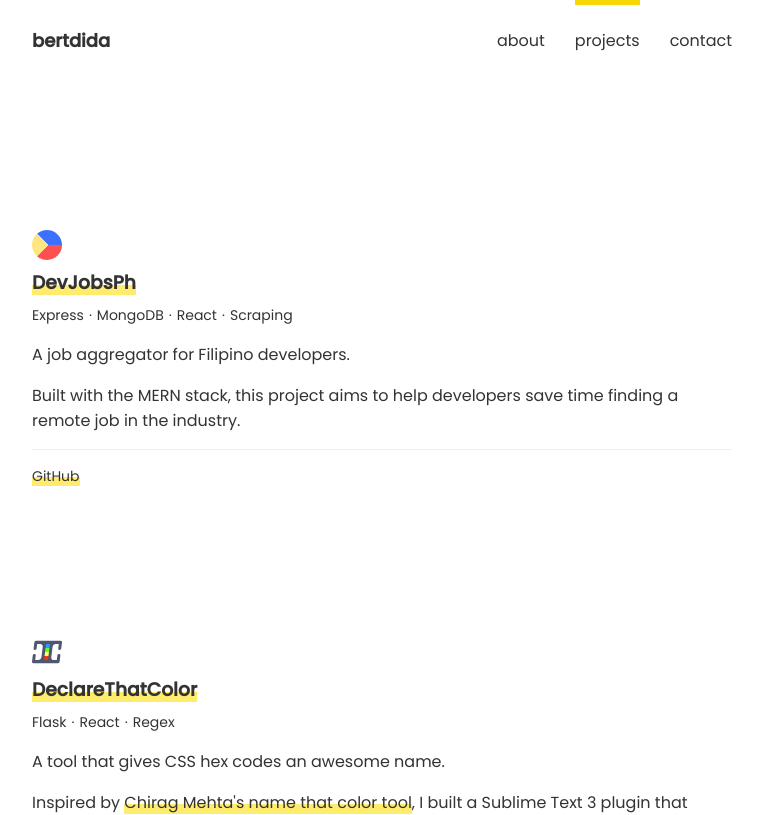
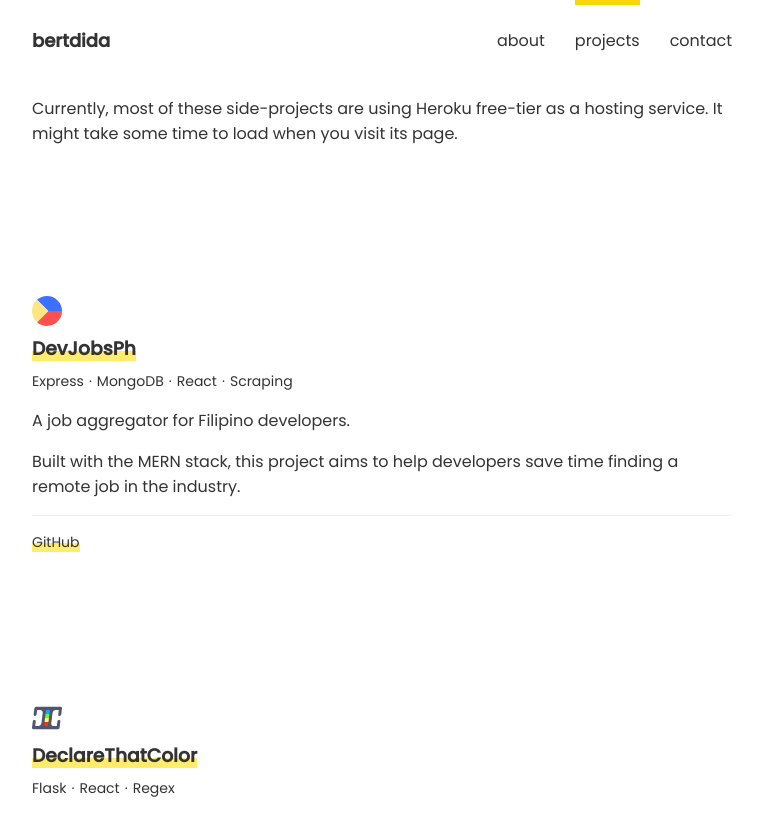
Before and after one commit to bertdida/bertdida.github.io, a React (Create React App) app: page /projects in a window 1280 px wide. Shown: the top 815 px of the page, without its empty margins (258-1021 px from the left). Built offline with nearby package versions, Linux system fonts and the light colour scheme.

Commit message:
Add disclaimer text, refactor markup and css

```diff
--- a/src/pages/projects/Projects.js
+++ b/src/pages/projects/Projects.js
@@ -11,6 +11,12 @@
       </Helmet>
 
       <section className="projects">
+        <p>
+          Currently, most of these side-projects are using Heroku free-tier as a
+          hosting service. It might take some time to load when you visit its
+          page.
+        </p>
+
         <ul className="projects__list">
           {projects.map((project, index) => (
             <li className="projects__listItem" key={index}>
@@ -29,42 +35,25 @@
   return (
     <div className="project">
       <div className="project__logo">{logo}</div>
-      <div className="project__spacer project__spacer--sm" />
 
       {title}
-      <div className="project__spacer project__spacer--sm" />
-
-      <ProjectTags tags={tags} />
-      <div className="project__spacer" />
+      <HorizontalList items={tags} />
 
       {description}
       <div className="project__divider" />
-
-      <ProjectLinks links={links} />
+      <HorizontalList items={links} />
     </div>
   );
 }
 
-function ProjectTags({ tags }) {
+function HorizontalList({ items }) {
   return (
-    <ul className="tags">
-      {tags.map((tag, index) => (
-        <li className="tags__item" key={index}>
-          {tag}
+    <ul className="horizontalList">
+      {items.map((item, index) => (
+        <li className="horizontalList__item" key={index}>
+          {item}
         </li>
       ))}
     </ul>
   );
 }
-
-function ProjectLinks({ links }) {
-  return (
-    <ul className="links">
-      {links.map((link, index) => (
-        <li className="links__item" key={index}>
-          {link}
-        </li>
-      ))}
-    </ul>
-  );
-}
--- a/src/pages/projects/Projects.scss
+++ b/src/pages/projects/Projects.scss
@@ -6,17 +6,13 @@
   }
 
   &__listItem {
-    margin: 150px 0px;
+    margin: 150px 0;
   }
 }
 
 .project {
   h3 {
-    margin: 0;
-  }
-
-  p {
-    margin-top: 0;
+    margin: 8px 0;
   }
 
   &__logo {
@@ -30,24 +26,15 @@
     }
   }
 
-  &__spacer {
-    height: 1rem;
-
-    &--sm {
-      height: 0.5rem;
-    }
-  }
-
   &__divider {
     width: 100%;
     height: 1px;
     background-color: #f1f0f0;
-    margin: 1rem 0px;
+    margin: 16px 0;
   }
 }
 
-.tags,
-.links {
+.horizontalList {
   list-style: none;
   padding: 0;
   margin: 0;
```
